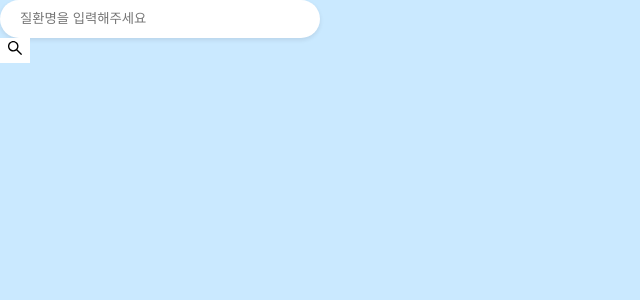
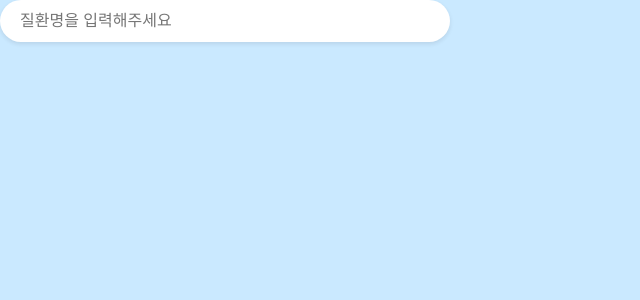
Before and after one commit to Aroma-oh/search-recommend-serivce, a React (Create React App) app: page / in a window 1280 px wide. Shown: the top 300 px of the page, without its empty margins (0-640 px from the left). Built offline with nearby package versions, Linux system fonts and the light colour scheme.

Commit message:
feat: SearchBar 컴포넌트 생성

```diff
--- a/src/components/SearchBar.tsx
+++ b/src/components/SearchBar.tsx
@@ -1,21 +1,26 @@
 import styled from 'styled-components';
-import {AiOutlineSearch} from 'react-icons/ai';
 
-interface InputType {
-    label: string;
+interface SearchBarProps {
     placeholder: string;
     value: string;
-    onChange: (event: React.ChangeEvent<HTMLInputElement>) => void;
+    changeValue: (event: React.ChangeEvent<HTMLInputElement>) => void;
+    focus: () => void;
+    updateSelectIdx: (e: React.KeyboardEvent<HTMLInputElement>) => void;
 }
 
-const SearchBar = ({label, placeholder, value, onChange}: InputType) => {
+const SearchBar = ({placeholder, value, changeValue, focus, updateSelectIdx}: SearchBarProps) => {
     return (
         <Box>
-            <label htmlFor={label} />
-            <Input id={label} placeholder={placeholder} value={value} onChange={onChange} />
-            <Button>
-                <AiOutlineSearch />
-            </Button>
+            <label htmlFor='search'> </label>
+            <Input
+                id='search'
+                placeholder={placeholder}
+                value={value}
+                onChange={changeValue}
+                onFocus={focus}
+                autoComplete='off'
+                onKeyDown={updateSelectIdx}
+            />
         </Box>
     );
 };
@@ -23,9 +28,9 @@ const SearchBar = ({label, placeholder, value, onChange}: InputType) => {
 export default SearchBar;
 
 const Box = styled.form`
-    width: 280px;
-    height: 16px;
-    position: relative;
+    width: 450px;
+    height: 42px;
+    display: flex;
 `;
 
 const Input = styled.input`
@@ -37,10 +42,13 @@ const Input = styled.input`
     box-shadow: var(--box-shadow);
     border: none;
     overflow: auto;
+
+    font-size: 16px;
 `;
-const Button = styled.button`
-    border: none;
-    background: var(--white);
-    font-size: 18px;
-    right: -21px;
-`;
+
+// searchKeyword 핸들링 : updateKeyword
+// (공통) 띄어쓰기 : 마지막 단어 기준으로 추천 검색어 제공
+// (영어) 디바운싱
+// (한글) 마지막 음절이 완전할때 완전하지 않은 음절 제거
+
+// + 버튼 클릭할때도  updateKeyword되도록 추가 필요
```
